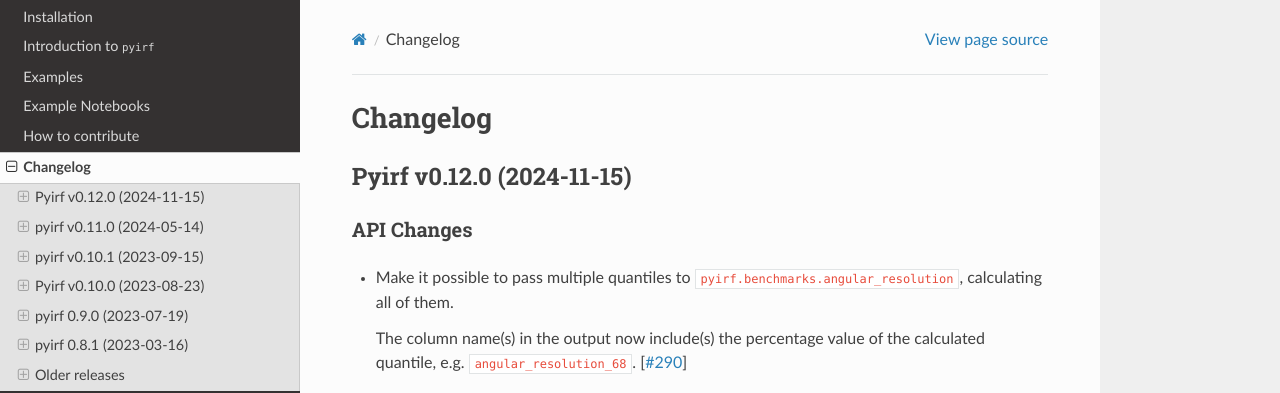
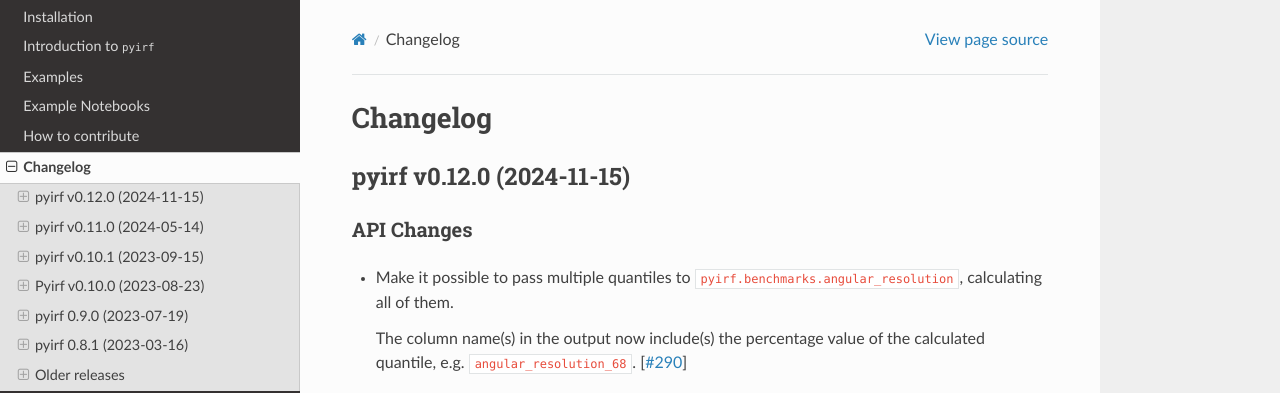
Before and after one commit to cta-observatory/pyirf, a Sphinx documentation site: the page built from docs/changelog.rst, in a window 1280 px wide and 900 px high. Shown: the top 393 px of the window. Built offline with Sphinx 7.4.7 and the Read the Docs theme 3.1.0, drawn with Linux system fonts in a browser that asks for light colours; the version number could not be read and is left out.

Commit message:
Ensure lowercase pyirf

```diff
--- a/CHANGES.rst
+++ b/CHANGES.rst
@@ -1,4 +1,4 @@
-Pyirf v0.12.0 (2024-11-15)
+pyirf v0.12.0 (2024-11-15)
 ==========================
 
 
--- a/docs/changes/template.rst
+++ b/docs/changes/template.rst
@@ -1,6 +1,6 @@
 {% if render_title %}
 {% if versiondata.name %}
-{{ versiondata.name }} {{ versiondata.version }} ({{ versiondata.date }})
+{{ versiondata.name | lower }} {{ versiondata.version }} ({{ versiondata.date }})
 {{ top_underline * ((versiondata.name + versiondata.version + versiondata.date)|length + 4)}}
 {% else %}
 {{ versiondata.version }} ({{ versiondata.date }})
```
